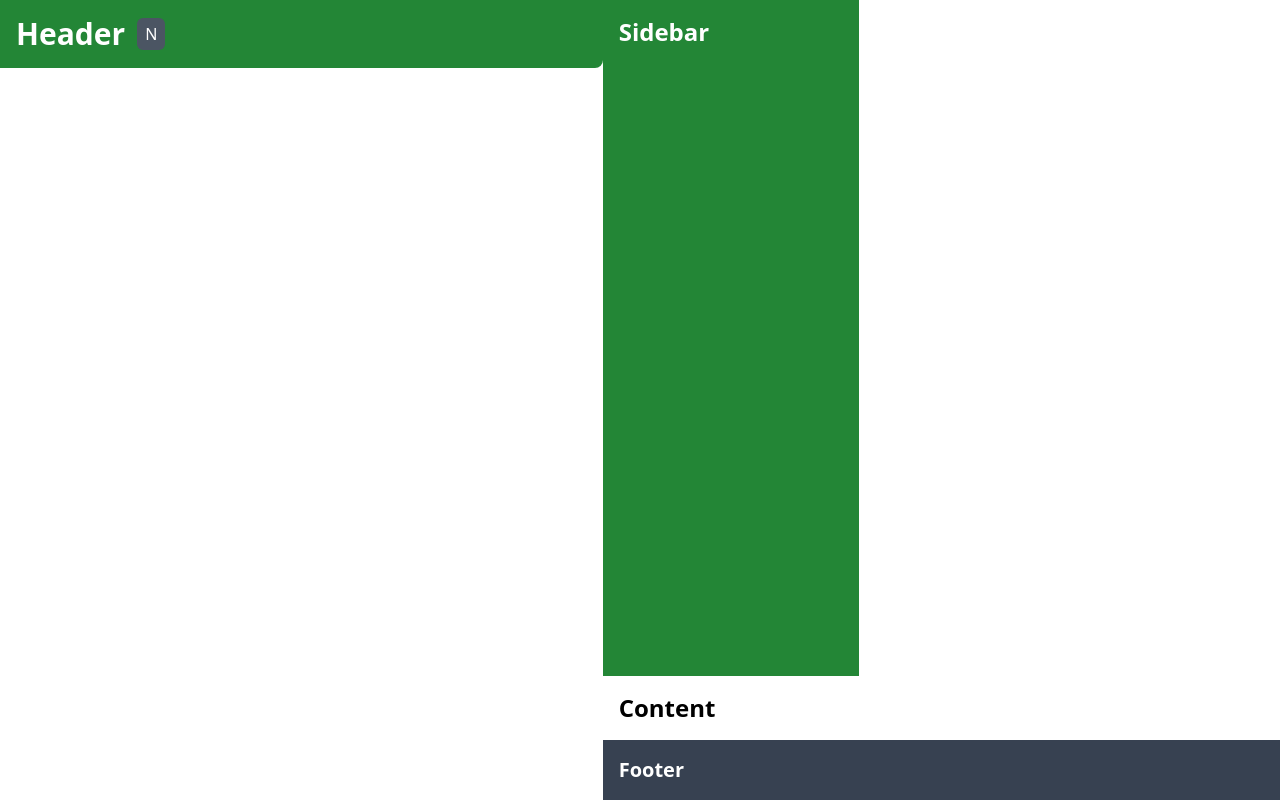
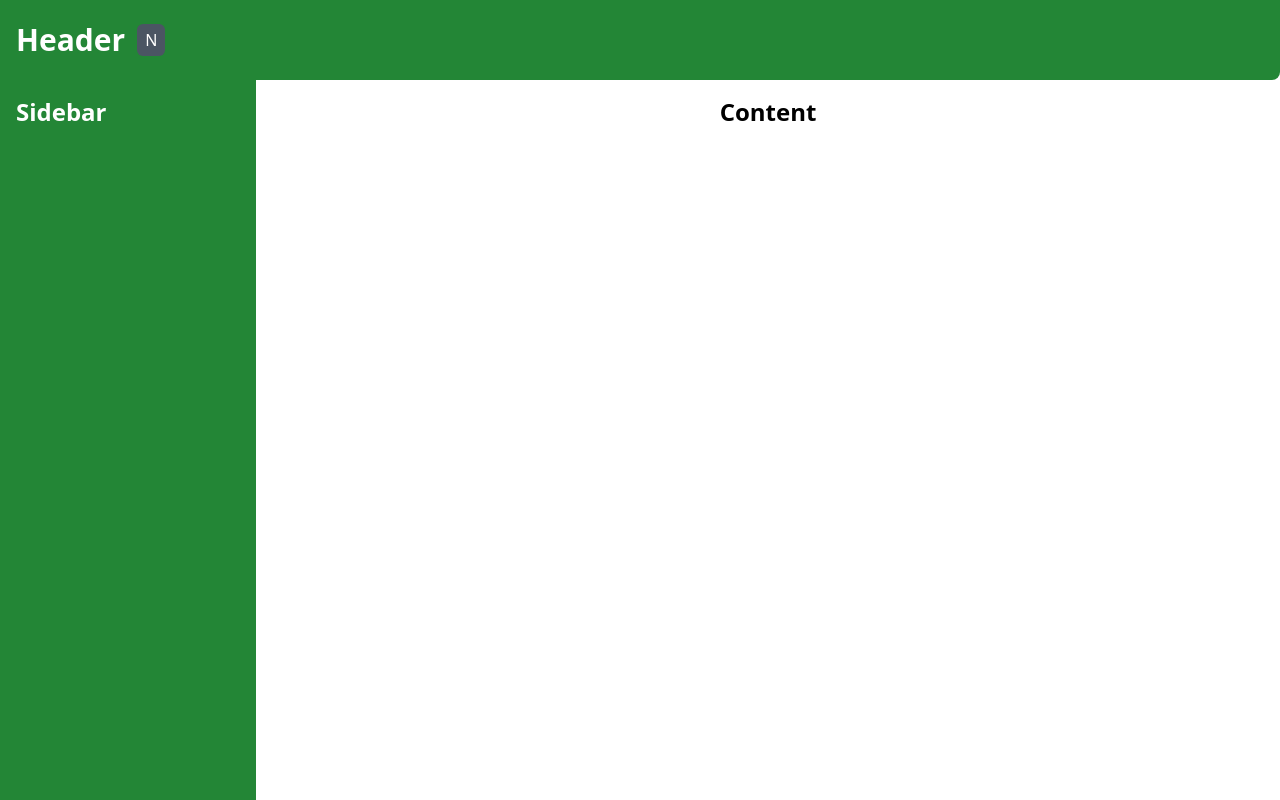
Before and after one commit to samandarwebcreator/HrPro, a React (Vite) app: page /dashboard/home in a window 1280 px wide. Built offline with nearby package versions, Linux system fonts and the light colour scheme.

Commit message:
fixed the landing page error

```diff
--- a/src/pages/dashboard/Layout.jsx
+++ b/src/pages/dashboard/Layout.jsx
@@ -10,13 +10,8 @@ export default function LayoutStructure() {
   };
 
   return (
-    <div
-      className={`grid grid-cols-[${
-        isWideSidebar ? "auto,2fr" : "auto,1fr"
-      }] grid-rows-[auto,1fr,auto] min-h-screen`}
-      style={{ transition: "grid-template-columns 0.5s" }}
-    >
-      <header className="col-span-full bg-buttonBrand text-white py-3 px-2 md:px-3 md:py-4 lg:p-4  flex items-center gap-3 rounded-br-lg">
+    <div>
+      <header className="col-span-full min-h-[10vh] bg-buttonBrand text-white py-3 px-2 md:px-3 md:py-4 lg:p-4  flex items-center gap-3 rounded-br-lg">
         <h1 className="text-3xl font-bold">Header</h1>
         <button
           onClick={toggleSidebarWidth}
@@ -25,7 +20,12 @@ export default function LayoutStructure() {
           {isWideSidebar ? "N" : "W"}
         </button>
       </header>
-
+      <div
+        className={`grid grid-cols-[${
+          isWideSidebar ? "auto,2fr" : "auto,1fr"
+        }] grid-rows-[auto,1fr,auto] min-h-[90vh]`}
+        style={{ transition: "grid-template-columns 0.5s" }}
+      >
         <aside
           className={`row-span-3 bg-buttonBrand text-white p-4 ${
             isWideSidebar ? "w-64" : "w-16"
@@ -46,10 +46,7 @@ export default function LayoutStructure() {
         <main className="col-start-2 p-4">
           <h2 className="text-2xl font-bold">Content</h2>
         </main>
-
-      <footer className="col-start-2 bg-gray-700 text-white p-4">
-        <h2 className="text-xl font-bold">Footer</h2>
-      </footer>
+      </div>
     </div>
   );
 }
```
Lines whose indentation alone changed are shown as unchanged.
